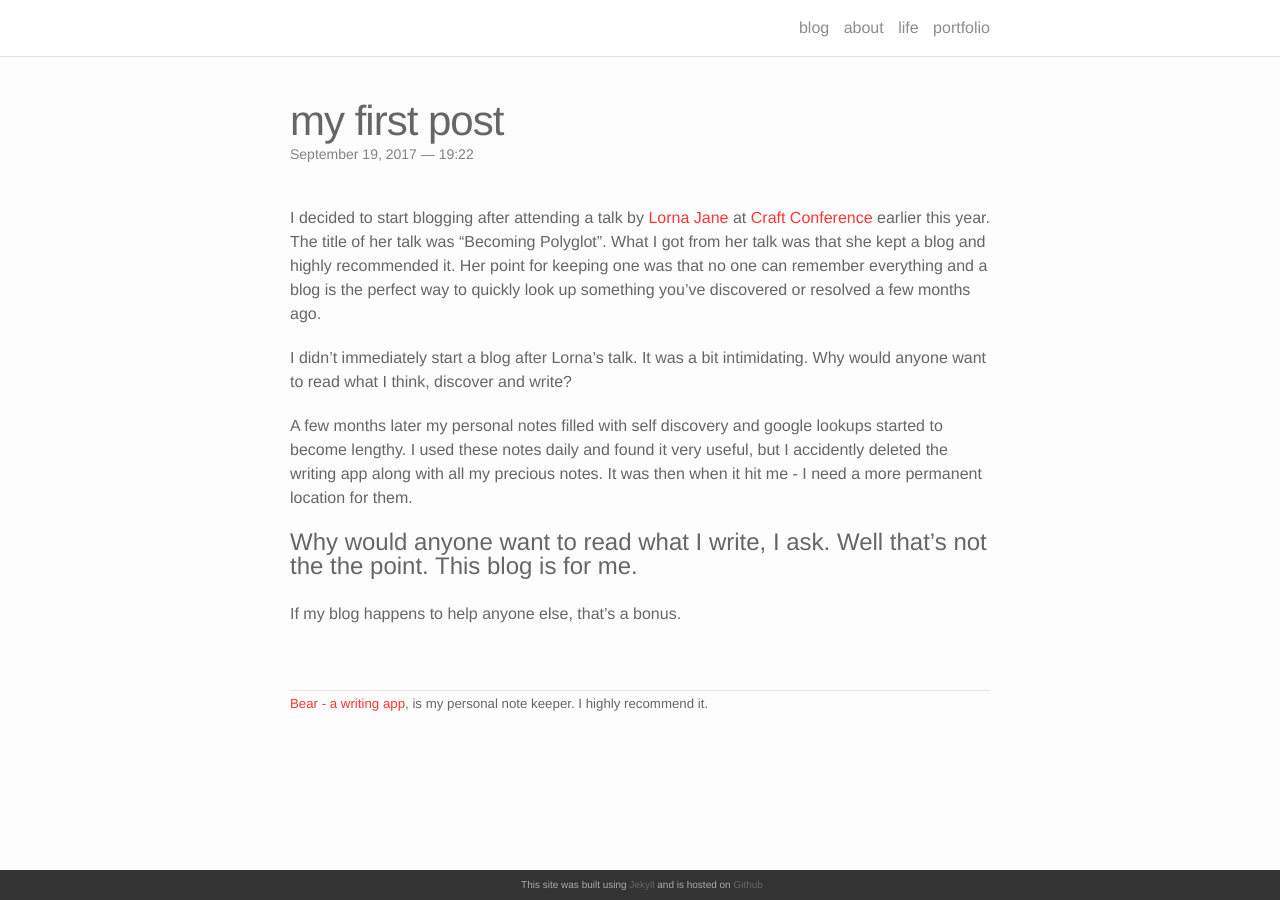
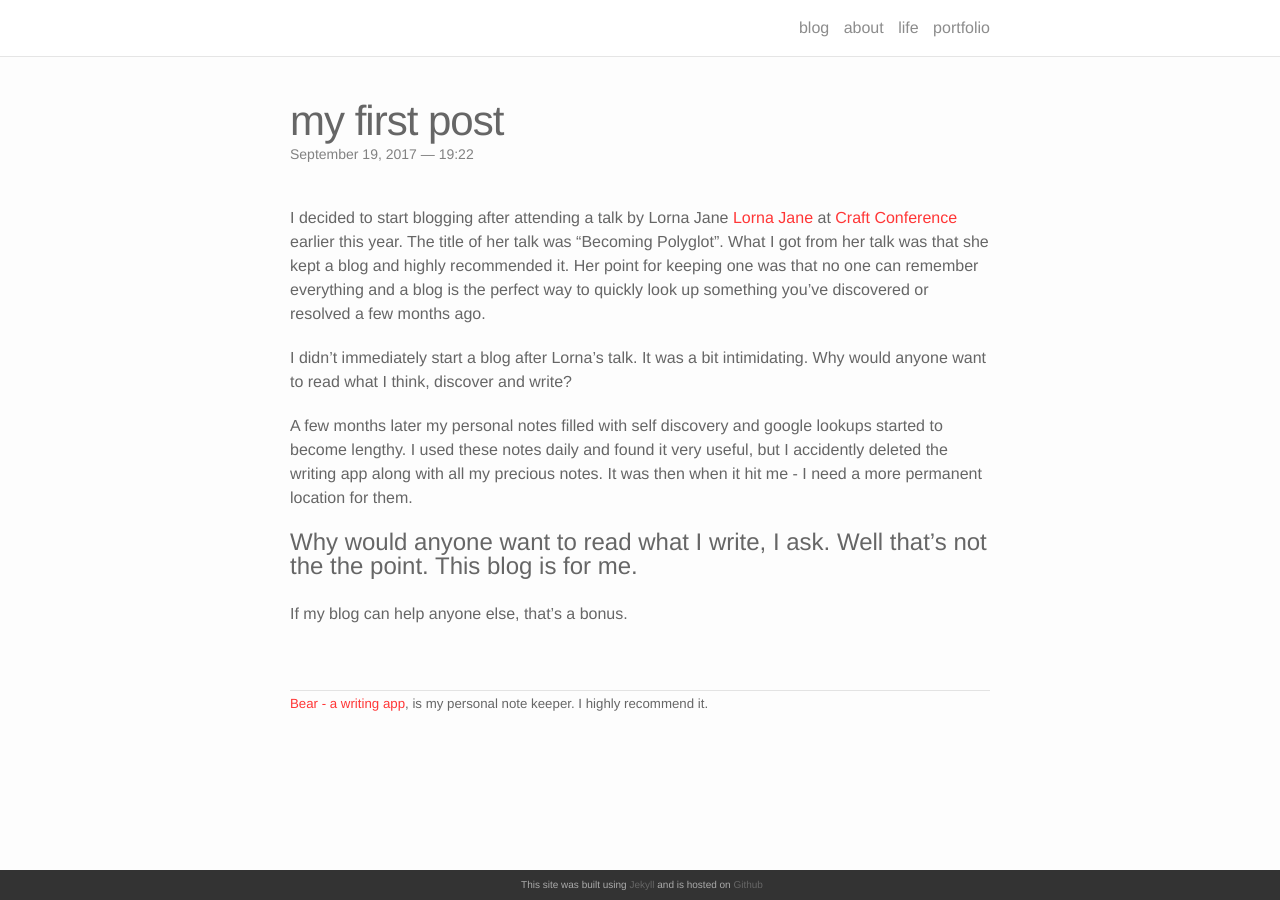
Before and after one commit to annelledejager/blog, a Jekyll site: the page built from _posts/2017-09-19-whyblog.markdown, in a window 1280 px wide. Built offline with Jekyll 4.4.1, drawn with Linux system fonts in a browser that asks for light colours; nearby versions of some CDN libraries; comment, search, counter and statistics services are not loaded.

Commit message:
Remove space

```diff
--- a/_posts/2017-09-19-whyblog.markdown
+++ b/_posts/2017-09-19-whyblog.markdown
@@ -5,7 +5,7 @@
 description: why I started a blog
 comments: true
 ---
-I decided to start blogging after attending a talk by <a href="https://lornajane.net/">Lorna Jane</a> at <a href="https://craft-conf.com/">Craft Conference</a> earlier this year. The title of her talk was "Becoming Polyglot". What I got from her talk was that she kept a blog and highly recommended it. Her point for keeping one was that no one can remember everything and a blog is the perfect way to quickly look up something you've discovered or resolved a few months ago.
+I decided to start blogging after attending a talk by Lorna Jane <a href="https://lornajane.net/">Lorna Jane</a> at <a href="https://craft-conf.com/">Craft Conference</a> earlier this year. The title of her talk was "Becoming Polyglot". What I got from her talk was that she kept a blog and highly recommended it. Her point for keeping one was that no one can remember everything and a blog is the perfect way to quickly look up something you've discovered or resolved a few months ago.
 
 I didn't immediately start a blog after Lorna's talk. It was a bit intimidating. Why would anyone want to read what I think, discover and write?
 
@@ -13,11 +13,9 @@
 
 # Why would anyone want to read what I write, I ask. Well that's not the the point. This blog is for me.
 <br/>
-If my blog happens to help anyone else, that's a bonus.
+If my blog can help anyone else, that's a bonus.
 
 <br/>
 <hr>
 
 ##### <a href="http://www.bear-writer.com/">Bear - a writing app</a>, is my personal note keeper. I highly recommend it.
-
-<br/>
```
